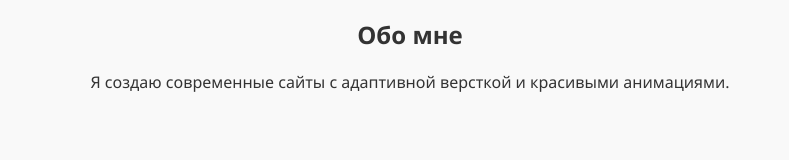
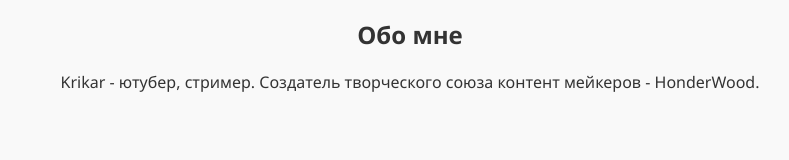
Before and after one commit to KriKarkevits/krikar, a plain HTML site: page index.html in a window 1280 px wide. Shown: the part 197-357 px from the top of the page, without its empty margins (230-1019 px from the left). Drawn offline with Linux system fonts and the light colour scheme.

Commit message:
Update index.html

```diff
--- a/index.html
+++ b/index.html
@@ -14,7 +14,7 @@
 
   <section class="about slide-up">
     <h2>Обо мне</h2>
-    <p>Я создаю современные сайты с адаптивной версткой и красивыми анимациями.</p>
+    <p>Krikar - ютубер, стример. Создатель творческого союза контент мейкеров - HonderWood. </p>
   </section>
 
   <section class="projects fade-in">
```
